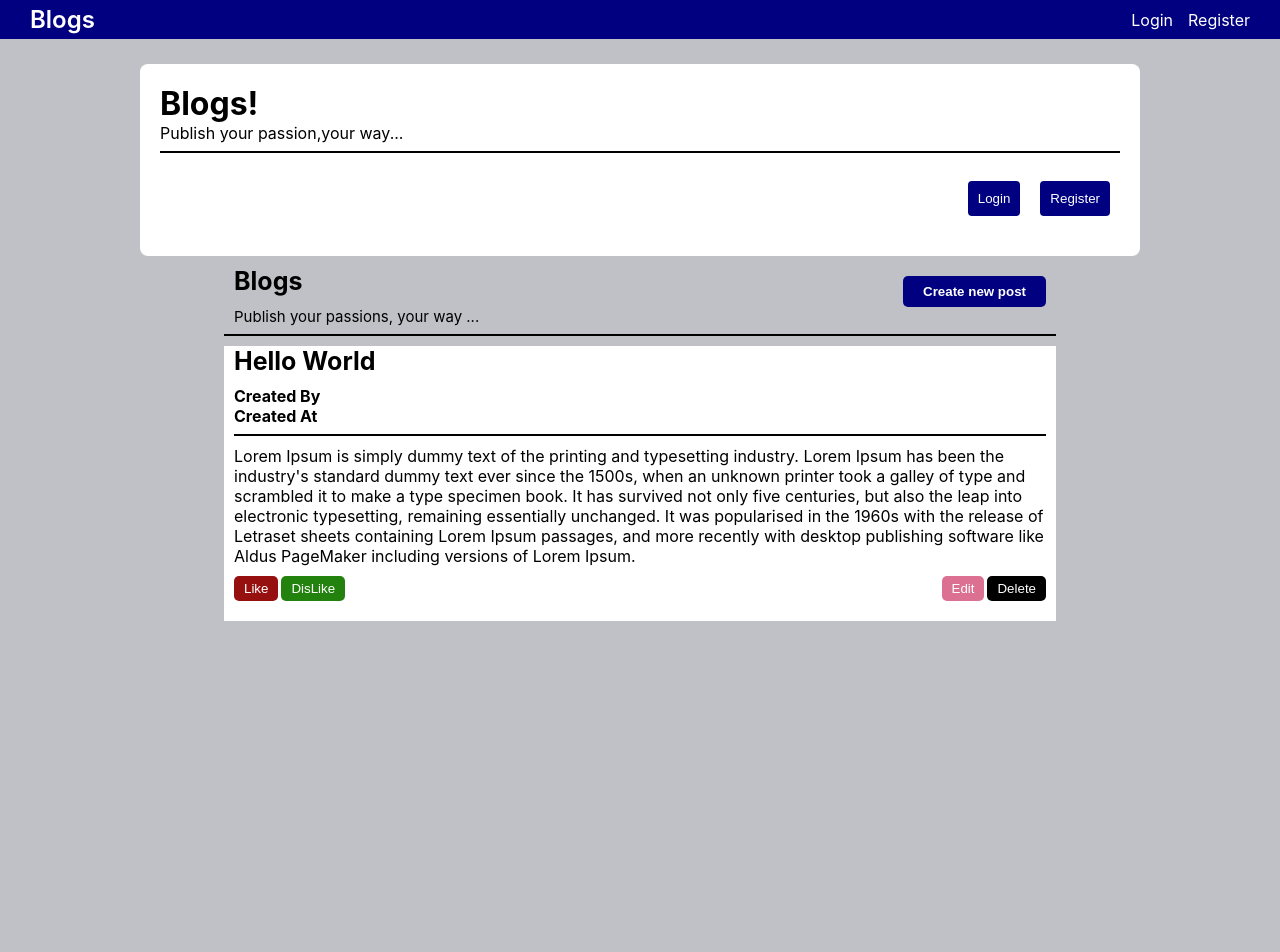
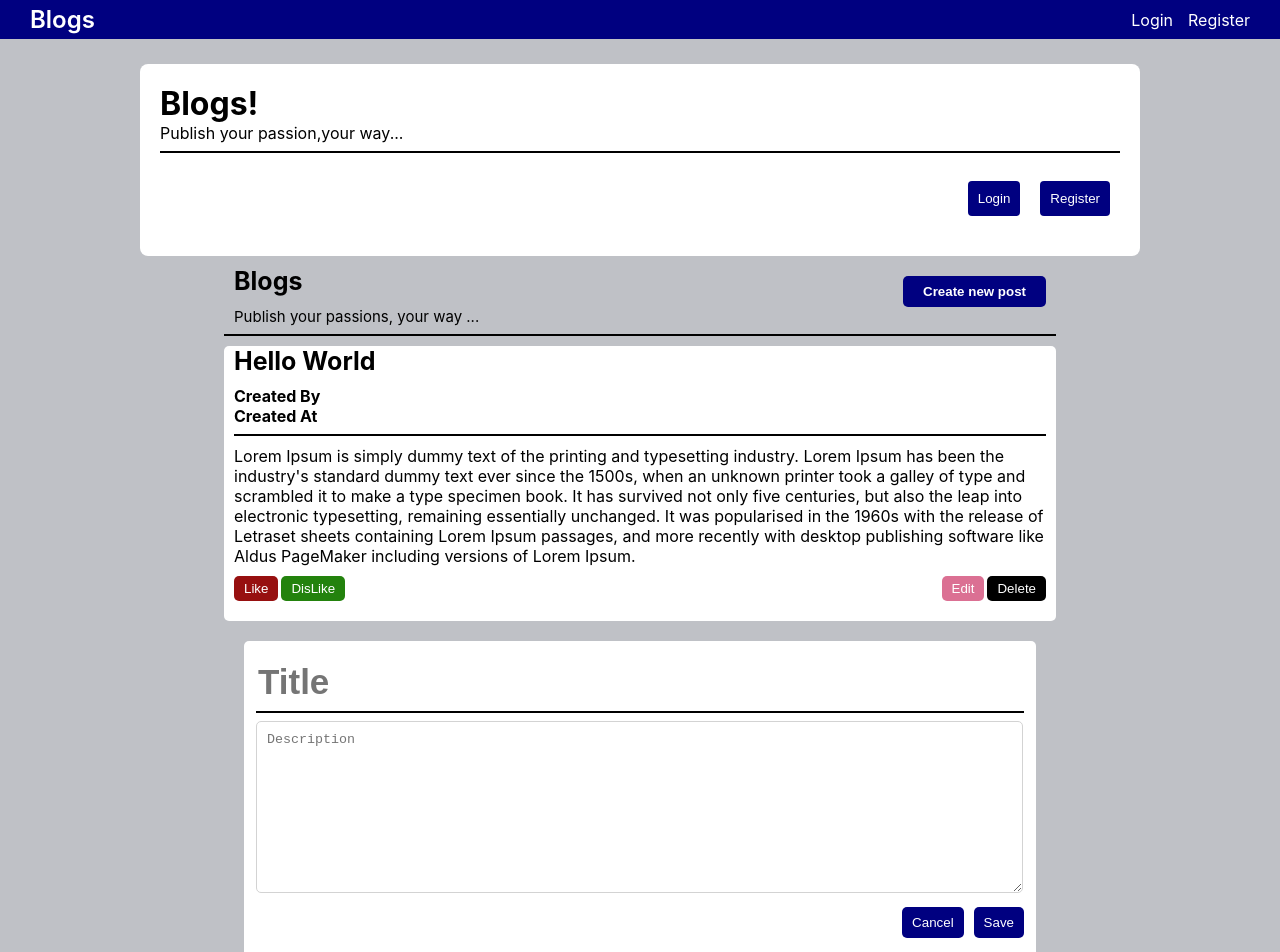
Before and after one commit to codadhyay-2025/gaurav-shravani-blogs-app, a React (Create React App) app: page / in a window 1280 px wide. Shown: the top 952 px of the page. Before the commit the page ends 800 px from the top, so only its background shows below. Built offline with nearby package versions, Linux system fonts and the light colour scheme.

Commit message:
created create new post page

```diff
--- a/src/App.js
+++ b/src/App.js
@@ -3,6 +3,7 @@ import './App.css';
 import Dashboard from './Components/Dashboard/Dashboard';
 import Header from './Components/Header/Header';
 import BlogsDashboard from './Components/BlogsDashboard/BlogsDashboard';
+import CreateNewPost from './Components/Dashboard/CreateNewPost/CreateNewPost';
 
 function App() {
   return (
@@ -10,6 +11,7 @@ function App() {
       <Header/>
       <Dashboard/>
       <BlogsDashboard/>
+      <CreateNewPost/>
     </div>
   );
 }
--- a/src/Components/BlogsDashboard/BlogsDashboard.css
+++ b/src/Components/BlogsDashboard/BlogsDashboard.css
@@ -41,6 +41,7 @@ hr{
 .blogSection{
     background-color: white;
     padding:0px 10px;
+    border-radius: 5px;
 }
 .blogDesc{
     margin: 10px 0px;
--- /dev/null
+++ b/src/Components/Dashboard/CreateNewPost/CreateNewPost.css
@@ -0,0 +1,37 @@
+.titleBox{
+    background-color: white;
+    width: 60%;
+    margin: auto;
+    margin-top:20px;
+    padding:20px 12px;
+    border-radius: 5px;
+}
+.title{
+    border-top: none;
+    border-right: none;
+    border-left: none;
+    border-bottom: none;
+    font-size: 35px;
+    font-weight: bold;
+    width: 100%;
+}
+textarea{
+    padding: 10px;
+    width: 97%;
+    height: 150px;
+    border: 1px solid lightgray;
+    margin-bottom: 10px;
+    border-radius: 5px;
+}
+.titleButtons{
+    display: flex;
+    justify-content: end;
+    gap: 10px;
+}
+.button{
+    padding: 8px 10px;
+    background-color: navy;
+    color: white;
+    border: none;
+    border-radius: 5px;
+}
--- /dev/null
+++ b/src/Components/Dashboard/CreateNewPost/CreateNewPost.js
@@ -0,0 +1,18 @@
+import "./CreateNewPost.css"
+function CreateNewPost(){
+    return(
+        <div>
+            <div className="titleBox">
+                <input type="text" placeholder="Title" className="title"/>
+                <hr/>
+                <textarea type="text" placeholder="Description"></textarea>
+            <div className="titleButtons">
+                <button className="button">Cancel</button>
+                <button className="button">Save</button>
+            </div>
+            </div>
+
+        </div>
+    )
+}
+export default CreateNewPost;
```
